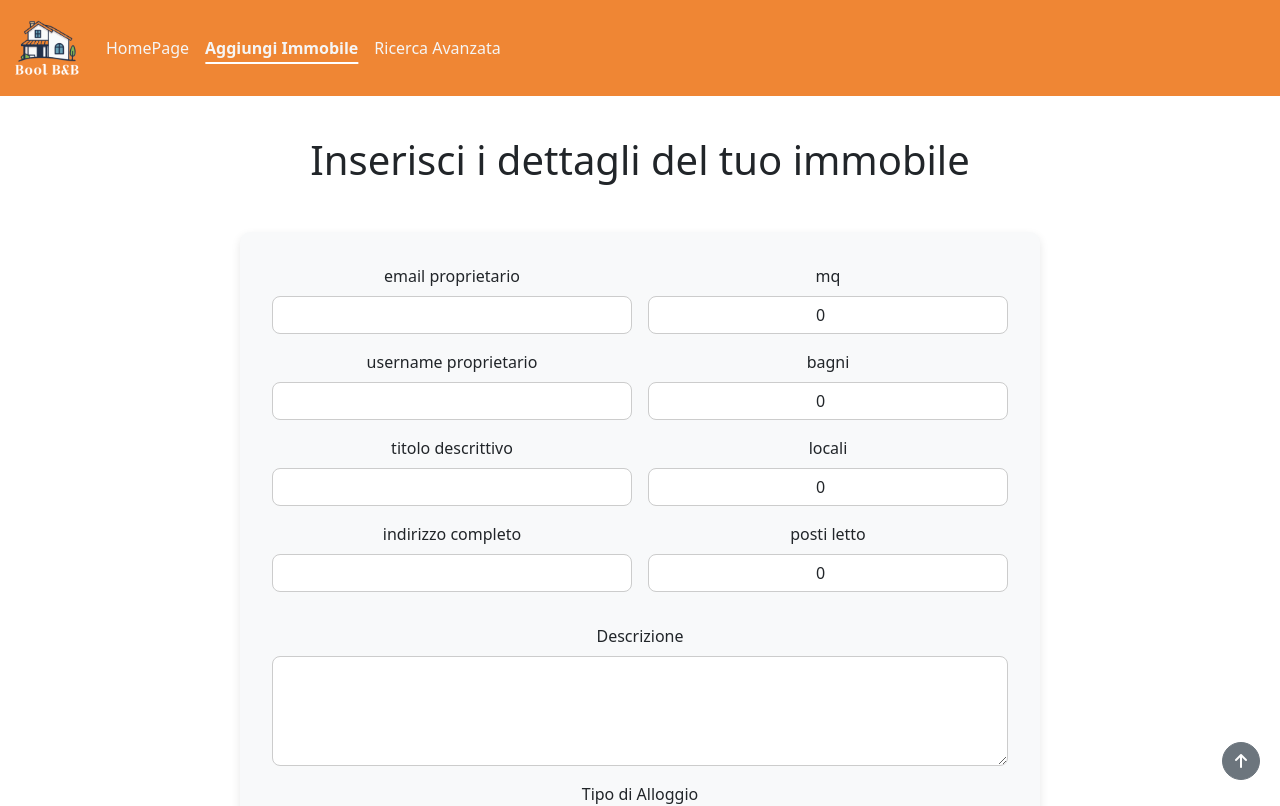
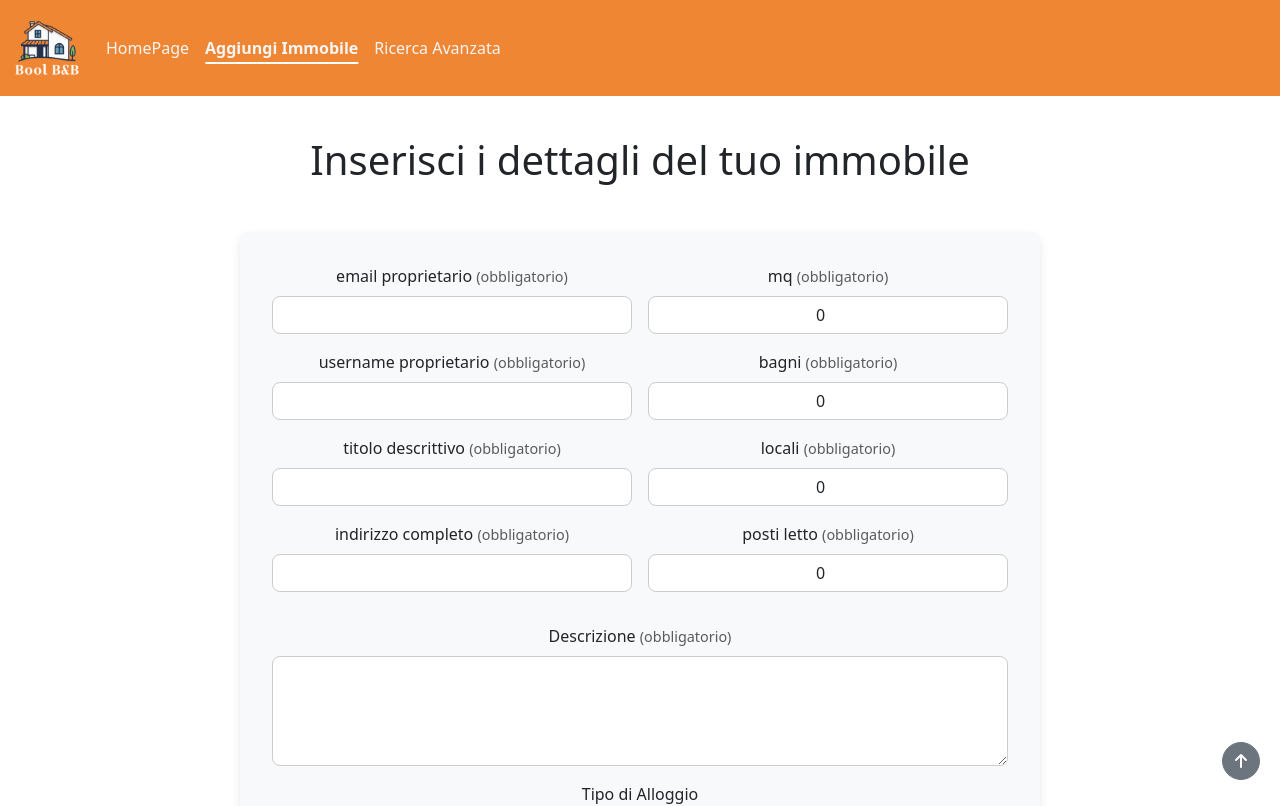
Before and after one commit to AlessandroSottosanti/bool-bnb-team-3, a React (Vite) app: page /create in a window 1280 px wide. Shown: the top 806 px of the page. Built offline with nearby package versions, Linux system fonts and the light colour scheme; no server answers.

Commit message:
refactoring: form

```diff
--- a/src/pages/CreatePage.jsx
+++ b/src/pages/CreatePage.jsx
@@ -234,7 +234,7 @@ function CreatePage() {
             key !== "descrizione" &&
             key !== "" ? (
               <div className="mb-3 text-center" key={key}>
-                <label htmlFor={key} className="form-label d-block">{key.replace("_", " ")}</label>
+                <label htmlFor={key} className="form-label d-block">{key.replace("_", " ")} <span className="text-muted">(obbligatorio)</span></label>
                 <input
                   type="text"
                   className="form-control text-center"
@@ -251,7 +251,7 @@ function CreatePage() {
         <div className="col-12 col-lg-6">
           {["mq", "bagni", "locali", "posti_letto"].map((key) => (
             <div className="mb-3 text-center" key={key}>
-              <label htmlFor={key} className="form-label d-block">{key.replace("_", " ")}</label>
+              <label htmlFor={key} className="form-label d-block">{key.replace("_", " ")} <span className="text-muted">(obbligatorio)</span></label>
               <input
                 type="number"
                 className="form-control text-center"
@@ -267,7 +267,7 @@ function CreatePage() {
         {/* Campo Descrizione su col-12 anche su schermi grandi */}
         <div className="col-12">
           <div className="mb-3 text-center">
-            <label htmlFor="descrizione" className="form-label d-block">Descrizione</label>
+            <label htmlFor="descrizione" className="form-label d-block">Descrizione <span className="text-muted">(obbligatorio)</span></label>
             <textarea
               className="form-control"
               id="descrizione"
```
